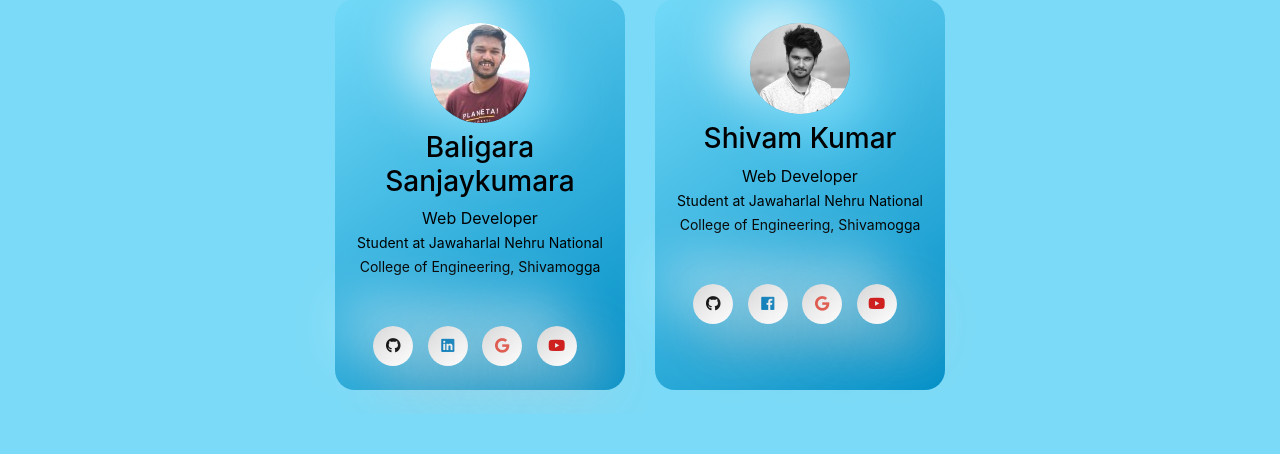
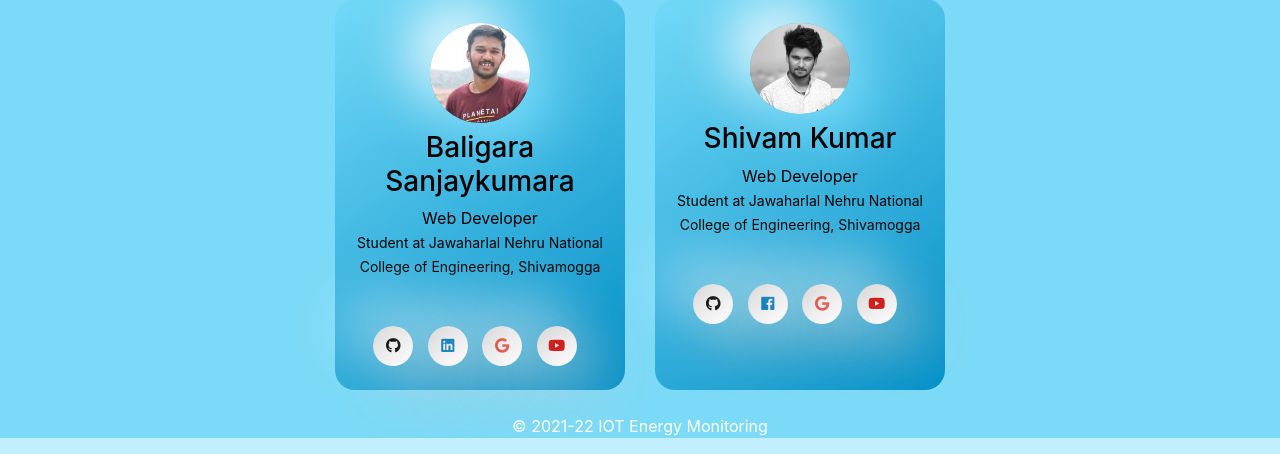
Before and after one commit to SubramanyaKS/Final-year-project, a Flask app: page /contact in a window 1280 px wide. Shown: the part 652-1106 px from the top of the page. Before the commit the page ends 1054 px from the top, so only its background shows below. Run offline with Flask 2, Linux system fonts and the light colour scheme; some libraries are stand-ins or nearby versions.

Commit message:
updated contact

```diff
--- a/templates/contact.html
+++ b/templates/contact.html
@@ -52,6 +52,9 @@
                 </div>
             </div>
         </section>
+        <footer class="footer">
+            <p style="text-align: center;">&copy; 2021-22 IOT Energy Monitoring</p>
+        </footer>
         <script src="https://cdn.jsdelivr.net/npm/bootstrap@4.6.1/dist/js/bootstrap.bundle.min.js"></script>
 
     </body>
```
